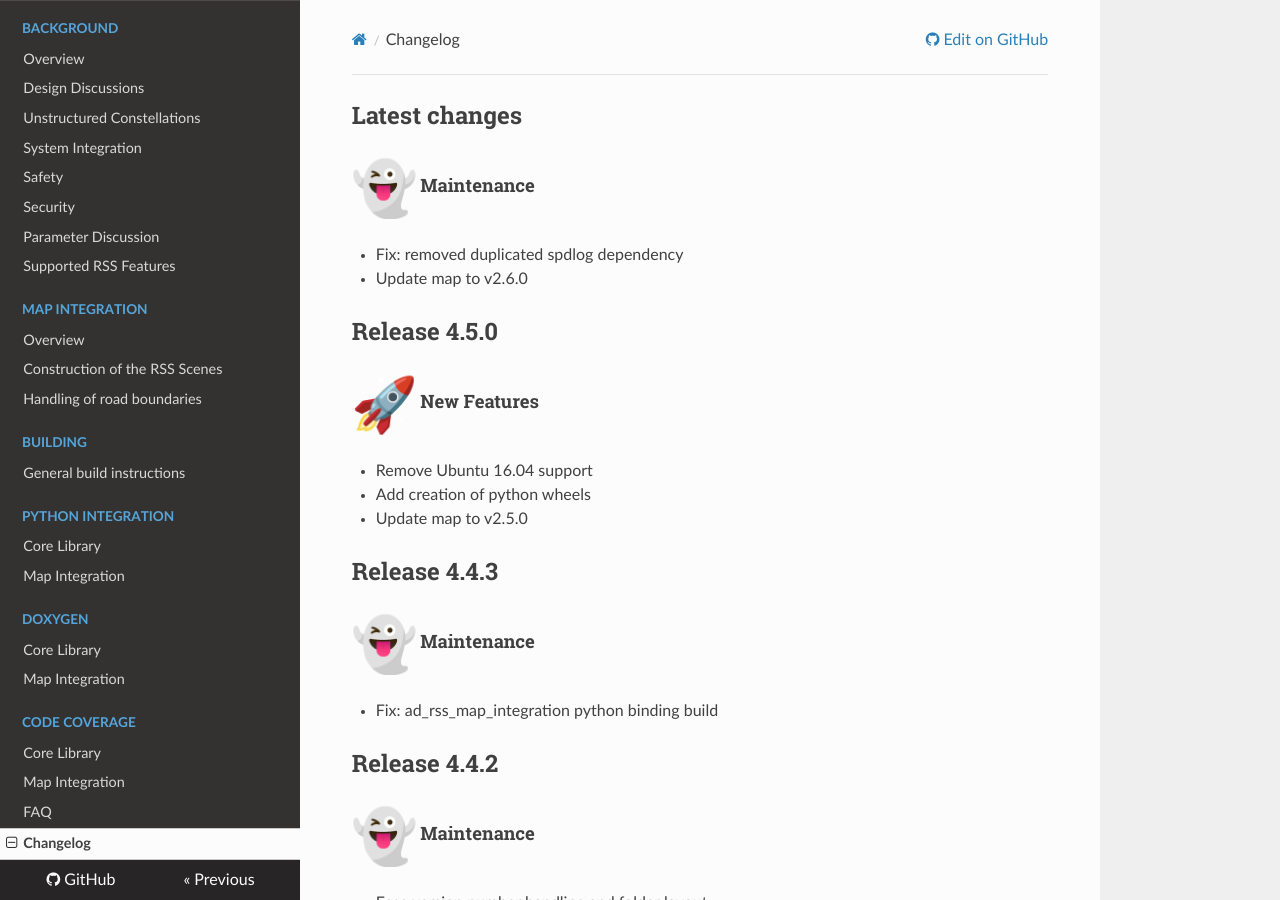
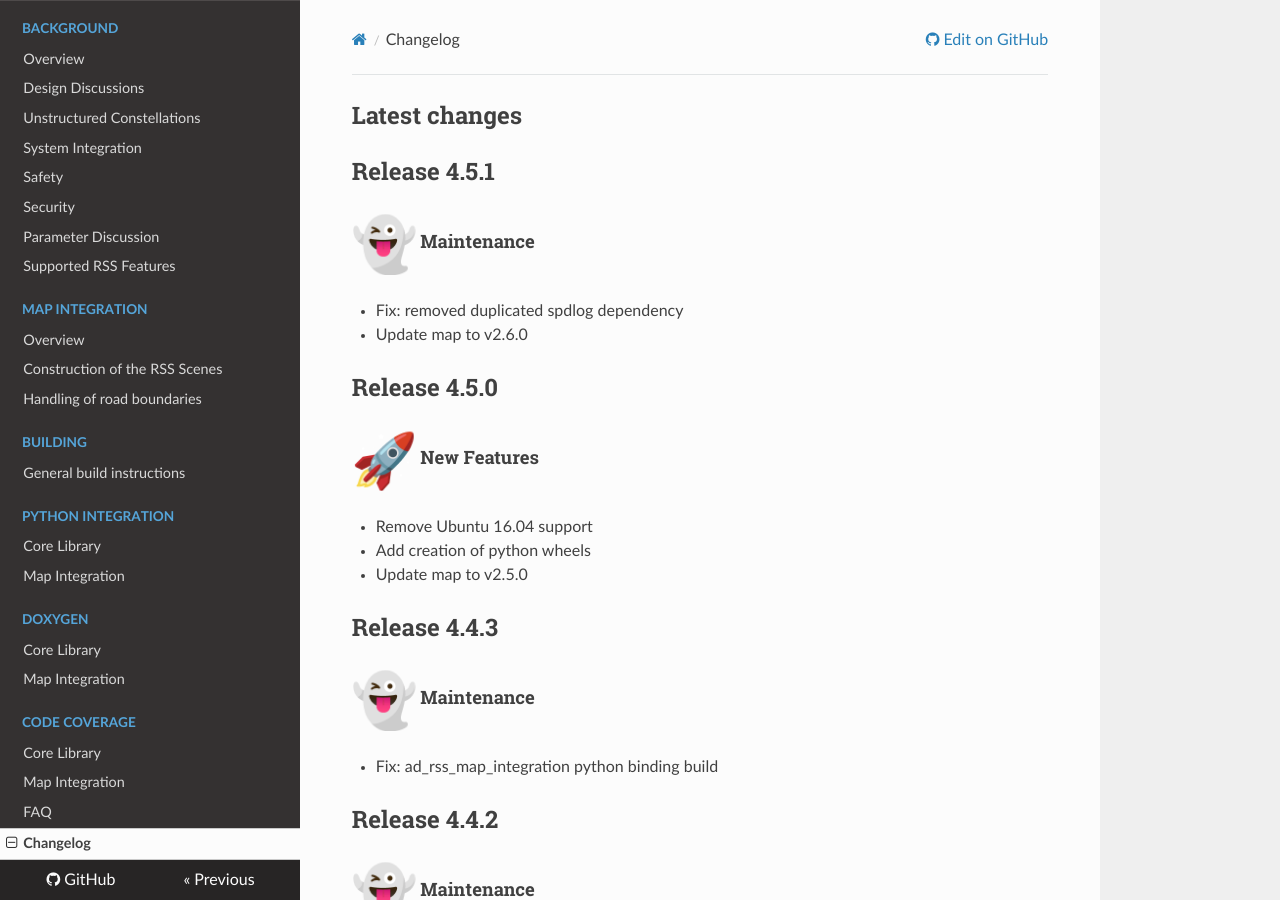
Before and after one commit to intel/ad-rss-lib, an MkDocs documentation site: the page built from doc/CHANGELOG.md, in a window 1280 px wide and 900 px high. Built offline with MkDocs 1.6.1, drawn with Linux system fonts in a browser that asks for light colours; nearby versions of some CDN libraries; emoji names are drawn with the system emoji font.

Commit message:
Release 4.5.1 (#119)

```diff
--- a/doc/CHANGELOG.md
+++ b/doc/CHANGELOG.md
@@ -1,4 +1,6 @@
 ## Latest changes
+
+## Release 4.5.1
 
 #### :ghost: Maintenance
 * Fix: removed duplicated spdlog dependency
```
Also changed, not shown: 1 other file.
